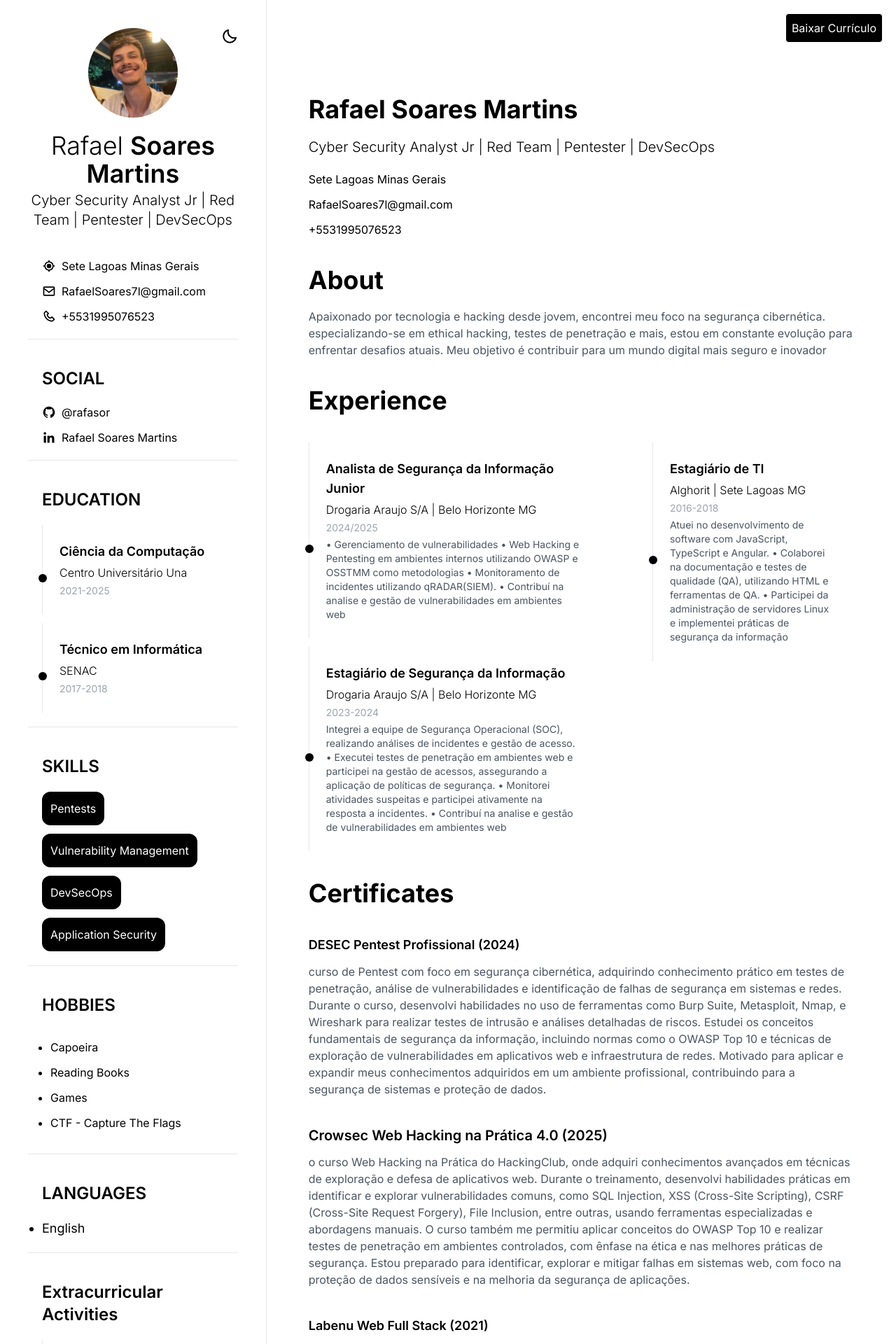
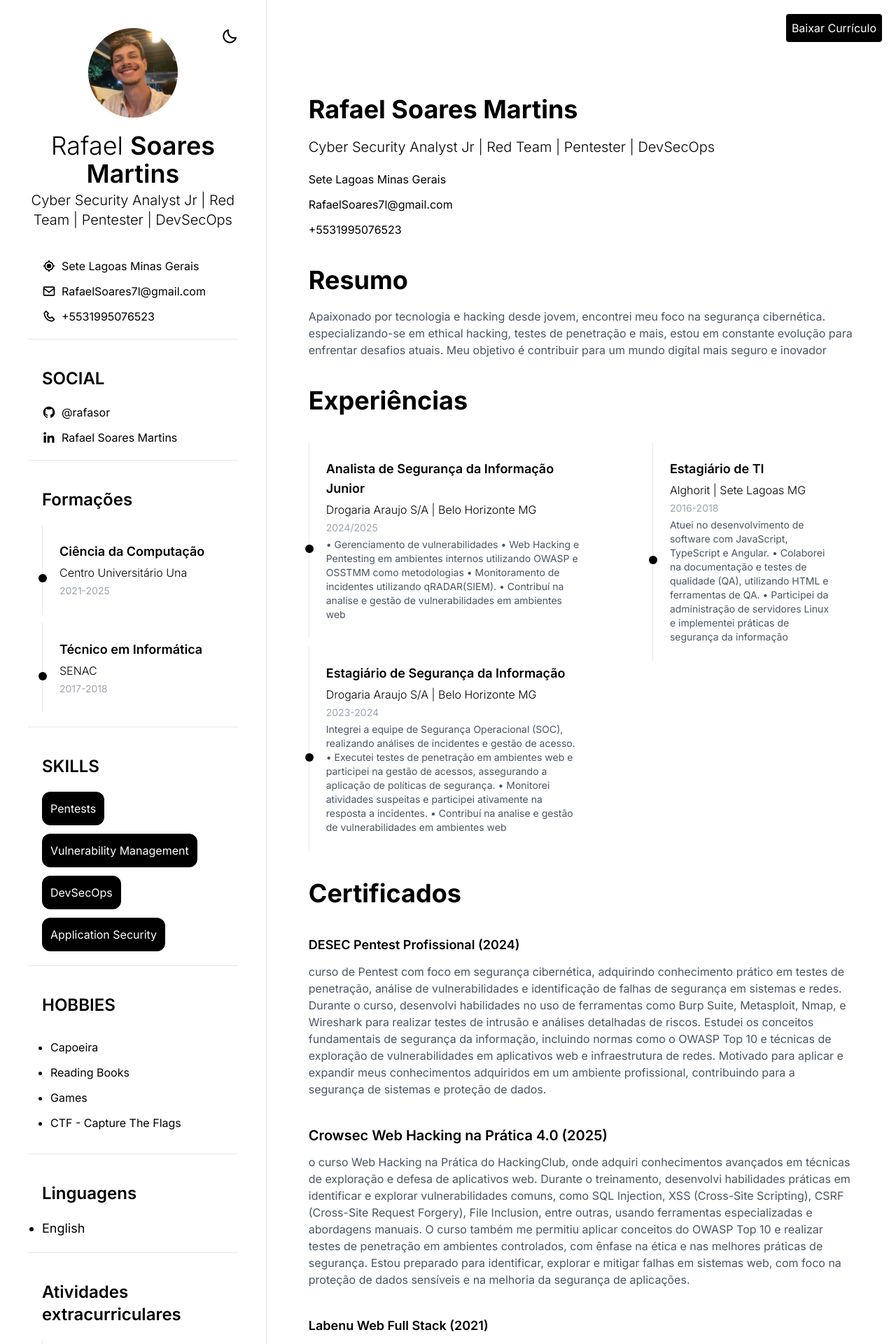
Before and after one commit to Synck1/CV-Rafael-Soares, a React (Vite) app: page / in a window 1280 px wide. Shown: the top 1920 px of the page at 70% size. Built offline with nearby package versions, Linux system fonts and the light colour scheme.

Commit message:
alterando linguas

```diff
--- a/src/components/HeaderLeft.jsx
+++ b/src/components/HeaderLeft.jsx
@@ -49,7 +49,7 @@ const HeaderLeft = ({ darkMode, toggleDarkMode }) => {
                     </ul>
                 </div>
                 <div className="flex flex-col items-start justify-start gap-5 border-b p-5 dark:border-gray-700">
-                    <h1 className="text-base font-semibold md:text-2xl">EDUCATION</h1>
+                    <h1 className="text-base font-semibold md:text-2xl">Formações</h1>
                     <ul className="space-y-3">
                         <li className="relative flex flex-col gap-1 border-l p-6 before:absolute before:left-[-6px] before:top-1/2 before:h-3 before:w-3 before:translate-y-1/2 before:rounded-full before:bg-black dark:before:bg-white before:transform">
                             <span className="font-semibold md:text-lg">Ciência da Computação</span>
@@ -84,13 +84,13 @@ const HeaderLeft = ({ darkMode, toggleDarkMode }) => {
                     </div>
                 </div>
                 <div className='flex flex-col items-start justify-start gap-5 border-b p-5 dark:border-gray-700'>
-                    <h1 className='text-base font-semibold md:text-2xl'>LANGUAGES</h1>
+                    <h1 className='text-base font-semibold md:text-2xl'>Linguagens</h1>
                     <ul className='flex list-disc flex-wrap gap-12 md:text-lg'>
                         <li>English</li>
                     </ul>
                 </div>
                 <div className="flex flex-col items-start justify-start gap-5 border-b p-5 dark:border-gray-700">
-                    <h1 className="text-base font-semibold md:text-2xl">Extracurricular Activities</h1>
+                    <h1 className="text-base font-semibold md:text-2xl">Atividades extracurriculares</h1>
                     <ul className="space-y-3">
                         <li className="relative flex flex-col gap-1 border-l p-6 before:absolute before:left-[-6px] before:top-1/2 before:h-3 before:w-3 before:translate-y-1/2 before:rounded-full before:bg-black dark:before:bg-white before:transform">
                             <span className="font-semibold md:text-lg">Monitoria</span>
--- a/src/components/Home.jsx
+++ b/src/components/Home.jsx
@@ -30,7 +30,7 @@ const Home = () => {
                     </ul>
                 </div>
                 <div className='space-y-5'>
-                    <h1 className='text-2xl font-bold md:text-4xl'>About</h1>
+                    <h1 className='text-2xl font-bold md:text-4xl'>Resumo</h1>
                     <p className='text-sm text-gray-600 dark:text-gray-400 md:text-base'>
                         Apaixonado por tecnologia e hacking desde jovem, encontrei meu foco na segurança cibernética. especializando-se em ethical hacking,
                         testes de penetração e mais, estou em constante evolução para enfrentar desafios atuais. Meu objetivo é contribuir para um mundo digital
@@ -38,7 +38,7 @@ const Home = () => {
                     </p>
                 </div>
                 <div className='space-y-10'>
-                    <h1 className='text-2xl font-bold md:text-4xl'>Experience</h1>
+                    <h1 className='text-2xl font-bold md:text-4xl'>Experiências</h1>
                     <div className='flex flex-col lg:flex-row lg:gap-20'>
                         <ul className="space-y-3">
                             <li className="relative flex flex-col gap-1 border-l p-6 before:absolute before:left-[-6px] before:top-1/2 before:h-3 before:w-3 before:translate-y-1/2 before:rounded-full before:bg-black dark:before:bg-white before:transform">
@@ -79,7 +79,7 @@ const Home = () => {
                     </div>
                 </div>
                 <div className='space-y-10'>
-                    <h1 className='text-2xl font-bold md:text-4xl'>Certificates</h1>
+                    <h1 className='text-2xl font-bold md:text-4xl'>Certificados</h1>
                     <div className='space-y-10'>
                         <div className='text-baseline space-y-3'>
                             <h3 className='text-xl font-semibold md:text-lg'>DESEC Pentest Profissional (2024) </h3>
```
